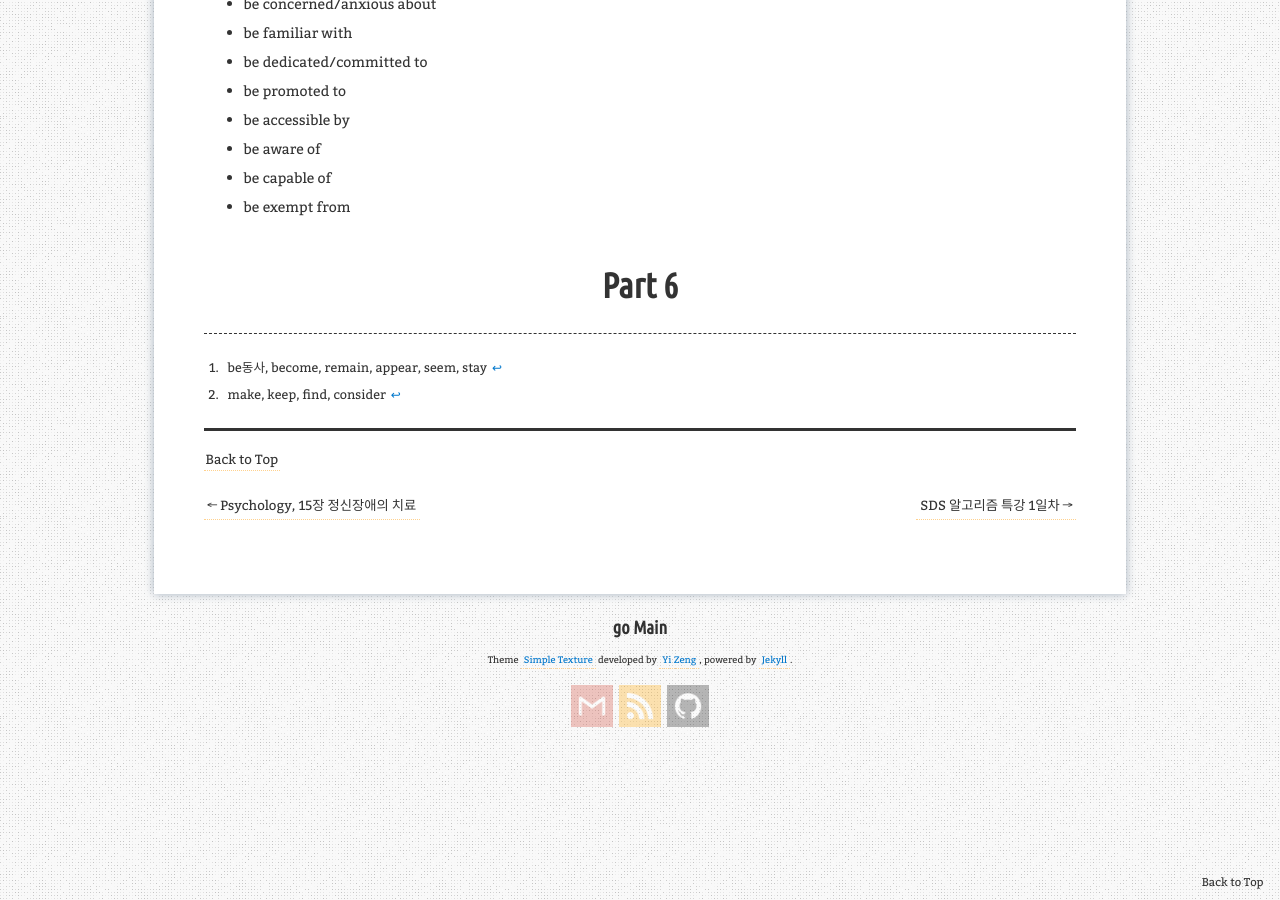
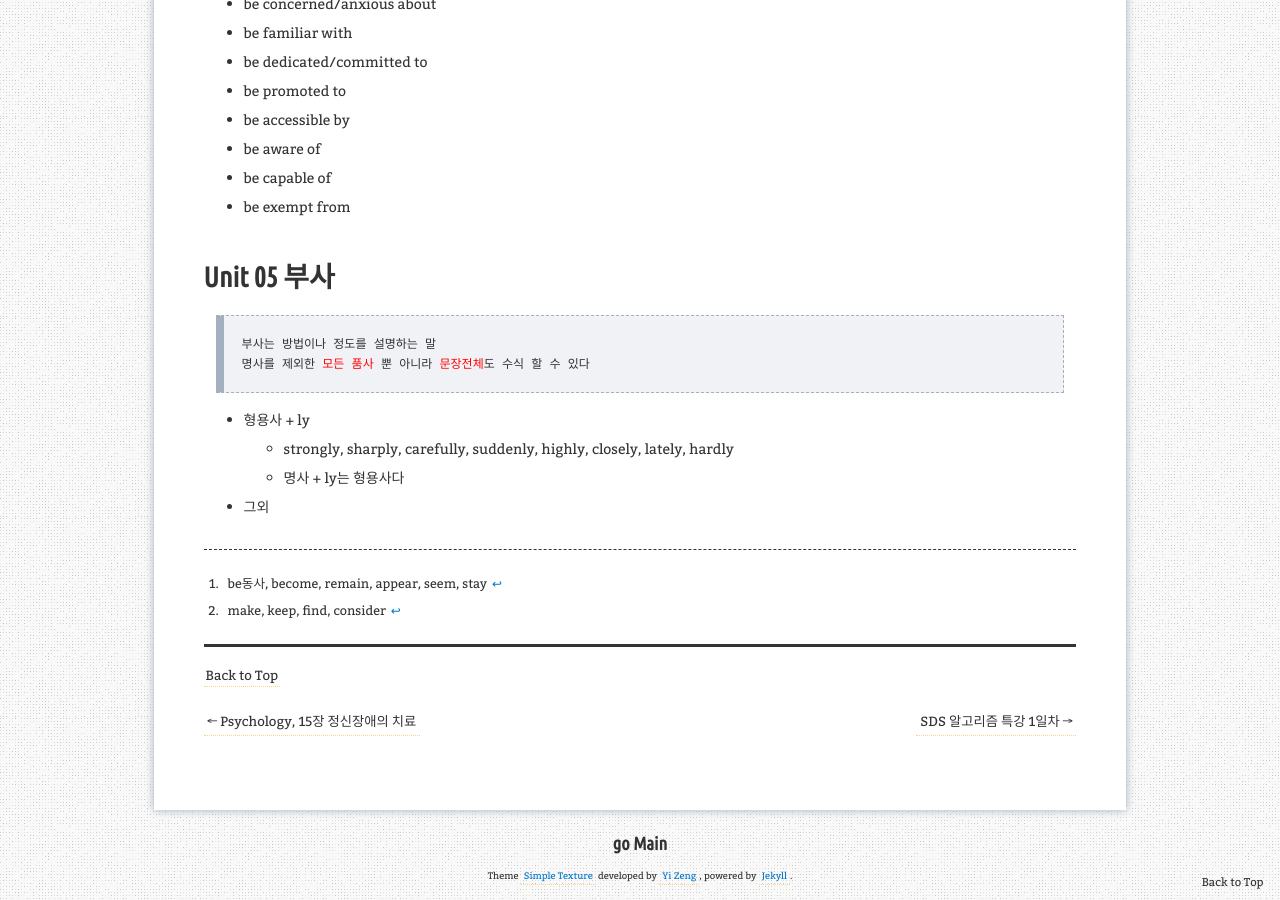
Before and after one commit to aristohyun/aristohyun.github.io, a Jekyll site: the page built from _posts/2021-12-31-TOEIC.md, in a window 1280 px wide and 900 px high, scrolled down 6082 px. Built offline with Jekyll 4.4.1, drawn with Linux system fonts in a browser that asks for light colours; comment, search, counter and statistics services are not loaded.

Commit message:
Update 2021-12-31-TOEIC.md

```diff
--- a/_posts/2021-12-31-TOEIC.md
+++ b/_posts/2021-12-31-TOEIC.md
@@ -188,4 +188,13 @@ redirect_from:
 - be capable of
 - be exempt from
 
-# Part 6
+## Unit 05 부사
+
+> 부사는 방법이나 정도를 설명하는 말
+> 명사를 제외한 <red>모든 품사</red> 뿐 아니라 <red>문장전체</red>도 수식 할 수 있다
+
+- 형용사 + ly
+  - strongly, sharply, carefully, suddenly, highly, closely, lately, hardly
+  - 명사 + ly는 형용사다
+
+- 그외
```
